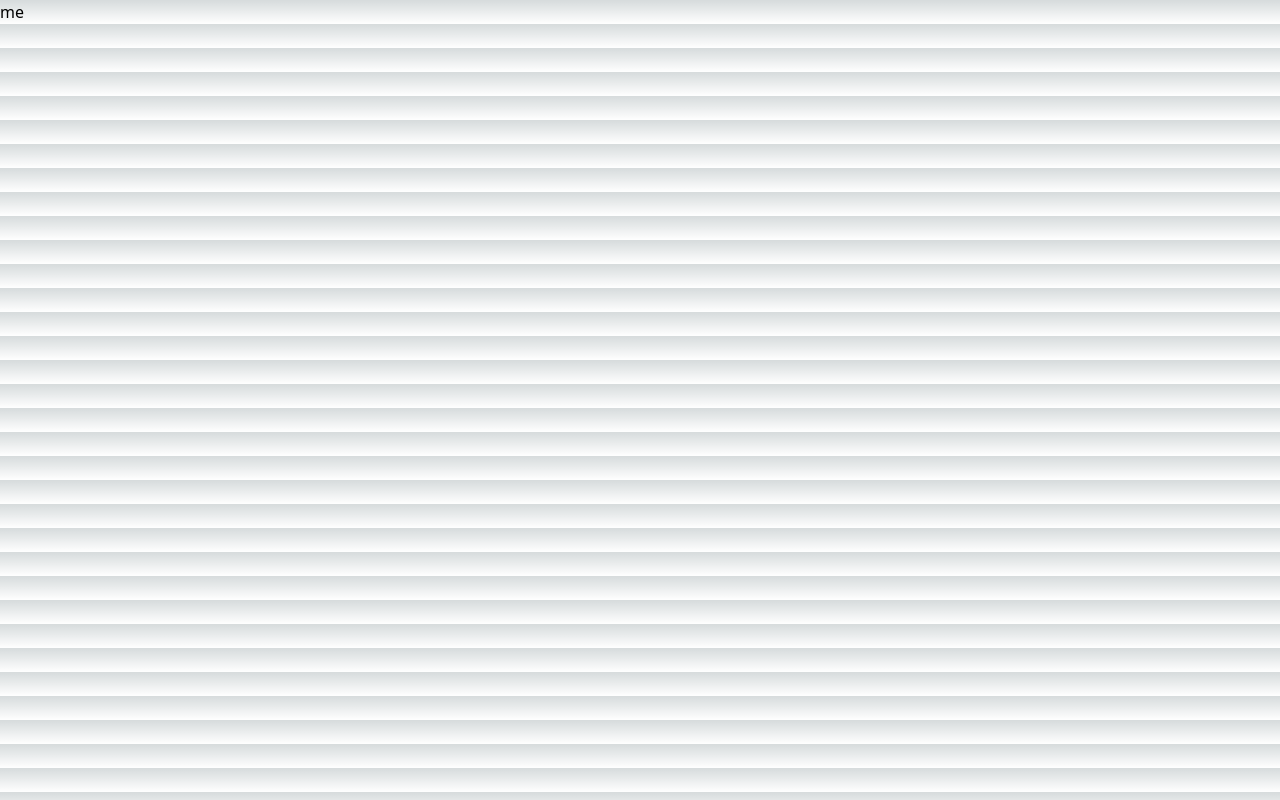
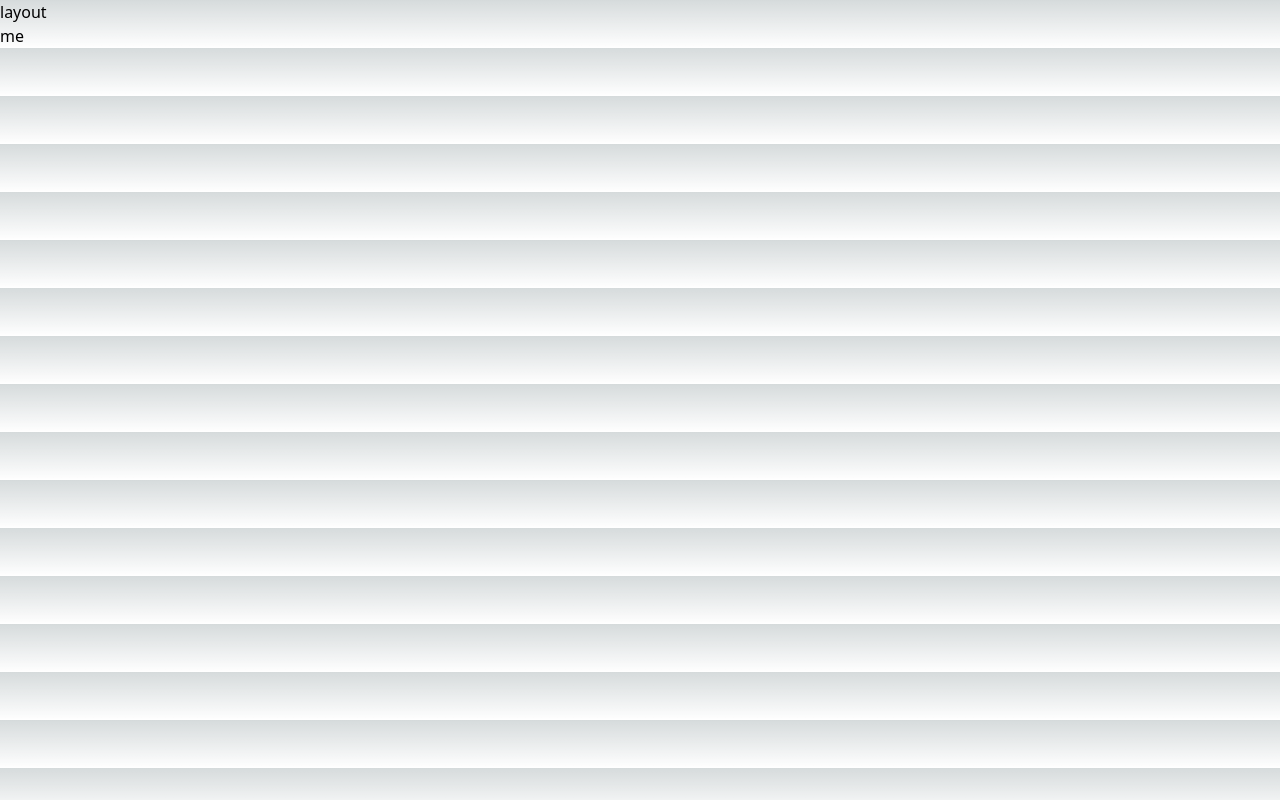
Before and after one commit to SoheilFM/nextjsApp, a Next.js app in the folder my-app-with-nextjs/: page /about/me in a window 1280 px wide. Built offline with nearby package versions, Linux system fonts and the light colour scheme.

Commit message:
Adding Layout

```diff
--- /dev/null
+++ b/my-app-with-nextjs/app/contact/layout.tsx
@@ -0,0 +1,8 @@
+export default function ContactLayout({ children }) {
+    return (
+        <div>
+            <div>contact layout</div>
+            <div>{children}</div>
+        </div>
+    );
+}
--- /dev/null
+++ b/my-app-with-nextjs/app/head.tsx
@@ -0,0 +1,11 @@
+export default function Head() {
+    return (
+        <>
+            <title></title>
+            <meta
+                name='viewport'
+                content='width=device-width, initial-scale=1'
+            />
+        </>
+    );
+}
--- a/my-app-with-nextjs/app/layout.tsx
+++ b/my-app-with-nextjs/app/layout.tsx
@@ -1,18 +1,22 @@
-import './globals.css'
+import './globals.css';
 
 export const metadata = {
-  title: 'Create Next App',
-  description: 'Generated by create next app',
-}
+    title: 'Create Next App',
+    description: 'Generated by create next app',
+};
 
 export default function RootLayout({
-  children,
+    children,
 }: {
-  children: React.ReactNode
+    children: React.ReactNode;
 }) {
-  return (
-    <html lang="en">
-      <body>{children}</body>
-    </html>
-  )
+    return (
+        <html lang='en'>
+            <head />
+            <body>
+                <div>layout</div>
+                <div>{children}</div>
+            </body>
+        </html>
+    );
 }
--- a/my-app-with-nextjs/package.json
+++ b/my-app-with-nextjs/package.json
@@ -1,6 +1,6 @@
 {
     "name": "my-app-with-nextjs",
-    "version": "0.3.0",
+    "version": "0.4.0",
     "private": true,
     "scripts": {
         "dev": "next dev",
```
